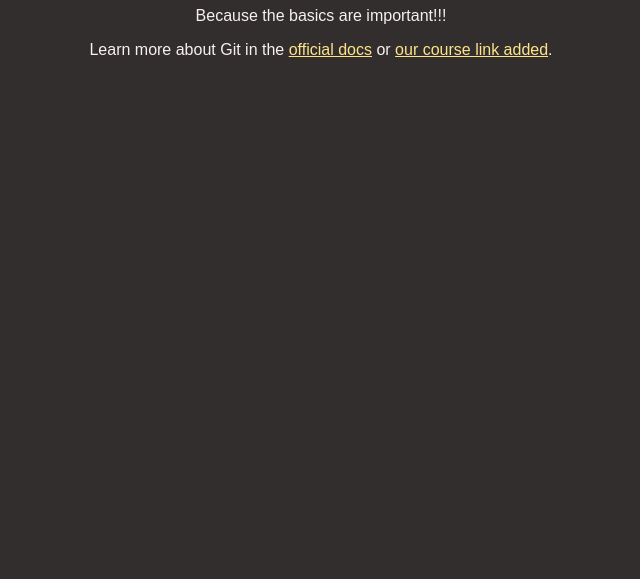
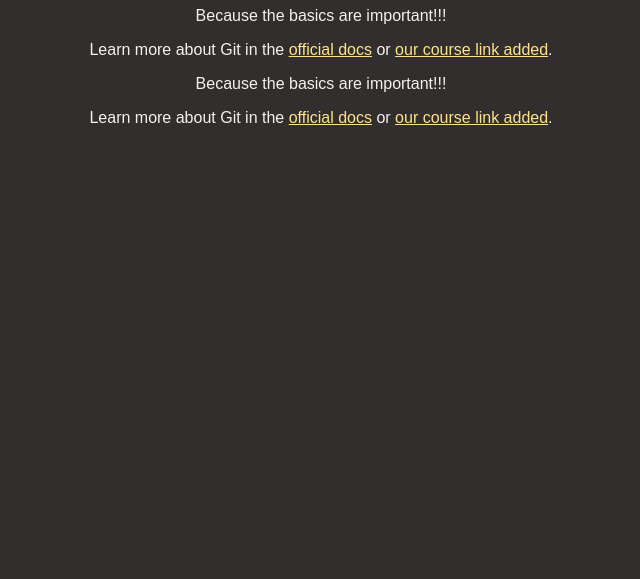
Before and after one commit to karlipraveen/github-crash-course, a plain HTML site: page index.html in a window 1280 px wide. Shown: the part 221-800 px from the top of the page, without its empty margins (319-959 px from the left). Drawn offline with Linux system fonts and the light colour scheme.

Commit message:
added section

```diff
--- a/index.html
+++ b/index.html
@@ -21,6 +21,14 @@
           <a href="https://acad.link/git">our course link added</a>.
         </p>
       </section>
+      <section>
+        <p>Because the basics are important!!!</p>
+        <p>
+          Learn more about Git in the
+          <a href="https://git-scm.com/book/en/v2">official docs</a> or
+          <a href="https://acad.link/git">our course link added</a>.
+        </p>
+      </section>
     </main>
   </body>
 </html>
```
